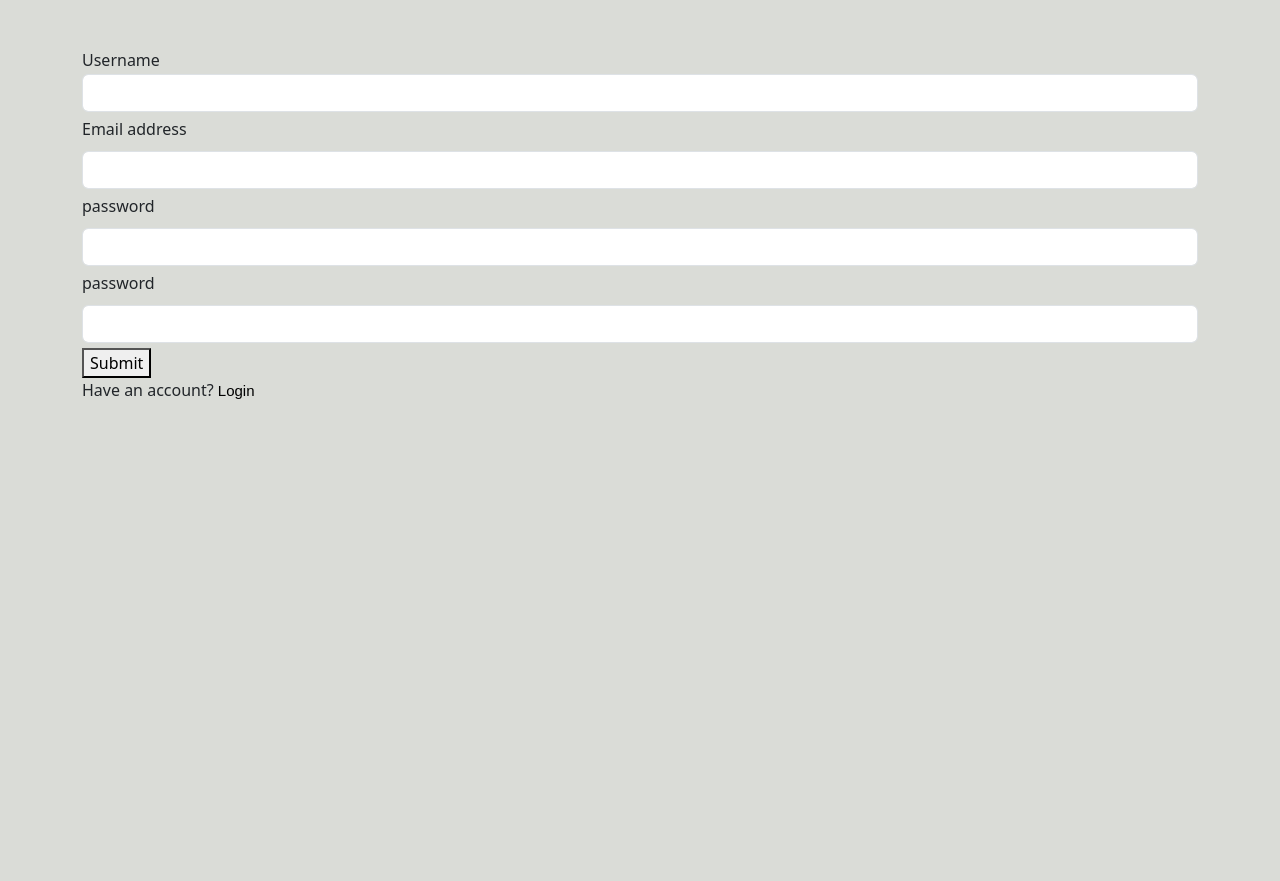
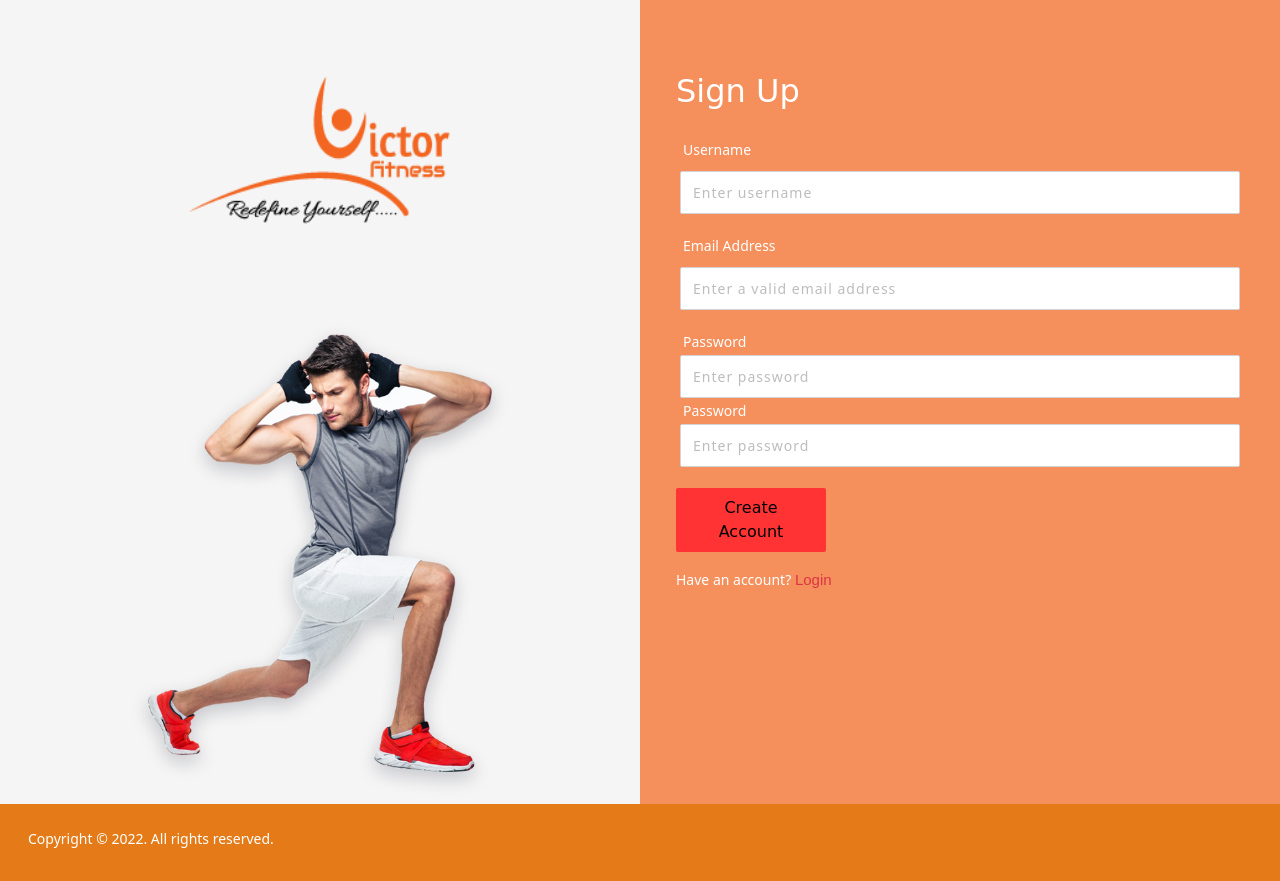
Before and after one commit to KobbyTechnologies/VictorFitness, a Django app: page /register in a window 1280 px wide. Before the commit the page ends 399 px from the top, so only its background shows below. Run offline with Django 4.2, Linux system fonts and the light colour scheme; parts of the project's set-up code (start-up, migrations or seed data) failed here and were passed over; some libraries are stand-ins or nearby versions; some web fonts are replaced.

Commit message:
finish up on everything

```diff
--- a/Victor/settings.py
+++ b/Victor/settings.py
@@ -71,6 +71,7 @@ INSTALLED_APPS = [
     'cloudinary',
     'authentication',
 ]
+AUTH_USER_MODEL = "authentication.MyUser"
 
 MIDDLEWARE = [
     'django.middleware.security.SecurityMiddleware',
--- a/authentication/templates/accounts/register.html
+++ b/authentication/templates/accounts/register.html
@@ -4,55 +4,93 @@
 {% block content %}
 
 <link rel="stylesheet" href="https://cdnjs.cloudflare.com/ajax/libs/font-awesome/6.1.1/css/all.min.css" />
-<div class="container">
-    <div class="row my-5">
+
+<div class="container-fluid">
+    <div class="row d-flex">
+        <div class="col-md-6 card1">
+            <div class="pb-2">
+                <div class="row">
+                    <img src="../../../static/img/Logo/1.png" class="logos img-fluid">
+                </div>
+                <div class="row mt-4 ">
+                    <img src="../../../static/img/1.webp" class="Loginimage img-fluid">
+                </div>
+            </div>
+        </div>
+        <div class="col-md-6 card2">
+            <div class="px-4 cardRight">
+                <form method="post" action={% url 'register' %}>
+                    {% csrf_token %}
+                    <div class="row mb-4">
+                        <h4 class="mt-2">Sign Up</h4>
+                    </div>
+                    <div class="row px-3">
+                        <label class="mb-1">
+                            <h6 class="text-sm">Username</h6>
+                        </label>
+                        <input class="mb-4" type="text" name="username" placeholder="Enter username" required>
+                    </div>
+                    <div class="row px-3">
+                        <label class="mb-1">
+                            <h6 class="text-sm">Email Address</h6>
+                        </label>
+                        <input class="mb-4" type="email" name="email" placeholder="Enter a valid email address">
+                    </div>
+                    <div class="row px-3">
+                        <label class="mb-1">
+                            <h6 class="mb-0 text-sm">Password</h6>
+                        </label>
+                        <input type="password" name="password" placeholder="Enter password">
+                    </div>
+                    <div class="row px-3">
+                        <label class="mb-1">
+                            <h6 class="mb-0 text-sm">Password</h6>
+                        </label>
+                        <input type="password" name="password2" placeholder="Enter password">
+                    </div>
+                    <div class="row px-2 mb-4">
+                        <div class="row my-3 px-3">
+                            <button type="submit" class="btn btn-blue text-center">Create
+                                Account</button>
+                        </div>
+                        <div class="row mb-4 px-1">
+                            <small class="font-weight-bold">Have an account?
+                                <a href={% url 'login'  %} class="text-danger regis ">Login</a>
+                            </small>
+                        </div>
+                    </div>
+                </form>
                 <!--alert -->
                 {% if messages %}
                 {% for message in messages %}
                 {% if message.level == DEFAULT_MESSAGE_LEVELS.SUCCESS %}
-        <div class="alert alert-success d-flex align-items-center alert-dismissible alert-success" role="alert">
+                <div class="alert alert-success d-flex align-items-center alert-dismissible" role="alert">
                     <i class="las la-check-double" style="color: white;font-size: 2rem"></i>
                     <div class="a-icon mx-2">
                         {{message}}
                     </div>
-            <button type="button" class="btn-close" data-bs-dismiss="alert" aria-label="Close"></button>
+                    <a type="button" class="btn-close" data-bs-dismiss="alert" aria-label="Close"></a>
                 </div>
                 {% elif message.level == DEFAULT_MESSAGE_LEVELS.ERROR %}
-        <div class="alert alert-danger d-flex align-items-center alert-dismissible alert-warn" role="alert">
+                <div class="alert alert-danger d-flex align-items-center alert-dismissible" role="alert">
                     <i class="las la-exclamation-triangle" style="color: white;font-size: 2rem"></i>
                     <div class="a-icon mx-2">
                         {{message}}
                     </div>
-            <button type="button" class="btn-close" data-bs-dismiss="alert" aria-label="Close"></button>
+                    <a type="button" class="btn-close" data-bs-dismiss="alert" aria-label="Close"></a>
                 </div>
                 {% endif %}
                 {% endfor %}
                 {% endif %}
-        <div class="col-md-12">
-            <form class="" method="post" action={% url 'register' %}>
-                {% csrf_token %}
-                <div class="mb-1">
-                    <label lass="form-label">Username</label>
-                    <input type="text" class="form-control" name="username">
             </div>
-                <div class="mb-1">
-                    <label for="exampleFormControlInput1" class="form-label">Email address</label>
-                    <input type="email" class="form-control" name="email">
+
         </div>
-                <div class="mb-1">
-                    <label class="form-label">password</label>
-                    <input type="password" class="form-control" name="password">
-                </div>
-                <div class="mb-1">
-                    <label class="form-label">password</label>
-                    <input type="password" class="form-control" name="password2">
-                </div>
-                <button type="submit">Submit</button>
-            </form>
-            <div class="ui message">Have an account? <a href={% url 'login'  %}>Login</a></div>
+        <div class="logFoot py-4">
+            <div class="row px-3">
+                <small class="ml-4 ml-sm-5 mb-2">Copyright &copy; 2022. All rights
+                    reserved.</small>
             </div>
         </div>
     </div>
-
-
+</div>
 {% endblock %}
--- a/authentication/views.py
+++ b/authentication/views.py
@@ -66,11 +66,9 @@ def register_request(request):
             messages.error(request,'Email is taken, choose another one')
             return redirect('register')
         try:
-            user = MyUser.objects.create(
-                email =email,
-                username = username,
-                password =password,
-                )
+            user = MyUser.objects.create_user(username=username, email=email)
+            user.set_password(password)
+            user.save()
             send_activation_email(user, request)
             messages.success(request,'We sent you an email to verify your account')
             return redirect('login')
@@ -82,26 +80,30 @@ def register_request(request):
 
 def login_request(request):
     if request.method == "POST":
-        context = {'data': request.POST}
-        username = request.POST.get('username')
+        username = request.POST.get('email')
         password = request.POST.get('password')
-        user = authenticate(request, username=username, password=password)
+        user = authenticate(username=username, password=password)
+
         if user and not user.is_email_verified:
-            messages.error(request,  'Email is not verified, please check your email inbox')
+            messages.error(request,'Email is not verified, please check your email inbox')
             return redirect('login')
         if not user:
             messages.error(request, 'Invalid credentials, try again')
             return redirect('login')
         try:
             login(request, user)
-            return redirect(reverse('landing'))
-        except Exception as e:
+            messages.error(request, f"You are now logged in as {username}.")
+            return redirect('landing')
+        except  Exception as e:
             print(e)
+            messages.error(request, e)
+
+
     return render(request, 'accounts/login.html')
 
 def logout_request(request):
     logout(request)
-    messages.info(request, "You have successfully logged out.")
+    messages.success(request, "You have successfully logged out.")
     return redirect('login')
 
 def activate_user(request, uidb64, token):
--- a/static/css/auth.css
+++ b/static/css/auth.css
@@ -125,3 +125,14 @@ textarea:focus {
     background: var(--main);
     color: #fff;
 }
+.alert-success{
+    background: linear-gradient(to right, #444a4a, #00d663) !important;
+    border:none;
+    color: #fff;
+}
+
+.alert-danger{
+    background: linear-gradient(to right, rgb(129, 129, 129), #ff3333) !important;
+    border:none;
+    color: #fff;
+}
```
Also changed, not shown: authentication/models.py (+4 -5 lines), authentication/templates/accounts/login.html (+12 -10 lines), authentication/migrations/0001_initial.py, authentication/migrations/0002_remove_myuser_is_email_verified.py (added), authentication/migrations/0003_myuser_is_email_verified.py. Lines whose indentation alone changed are shown as unchanged.
